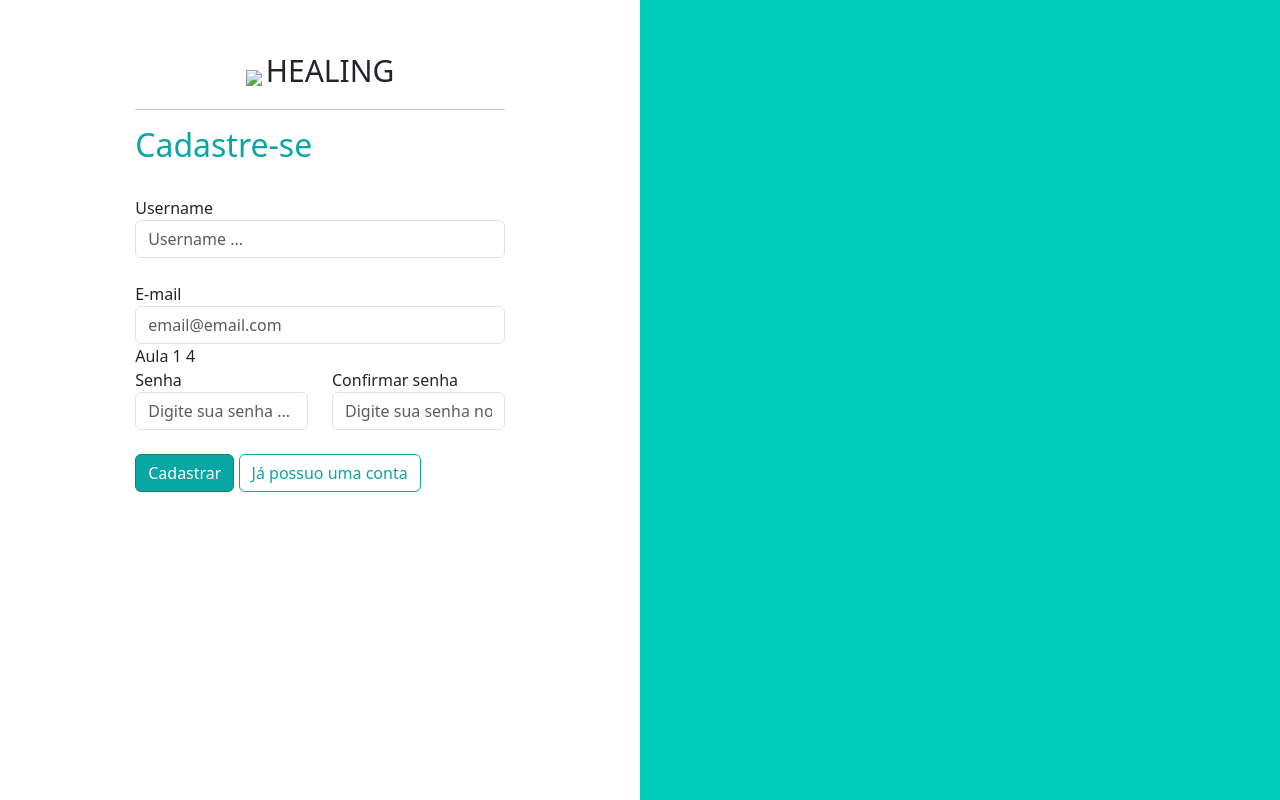
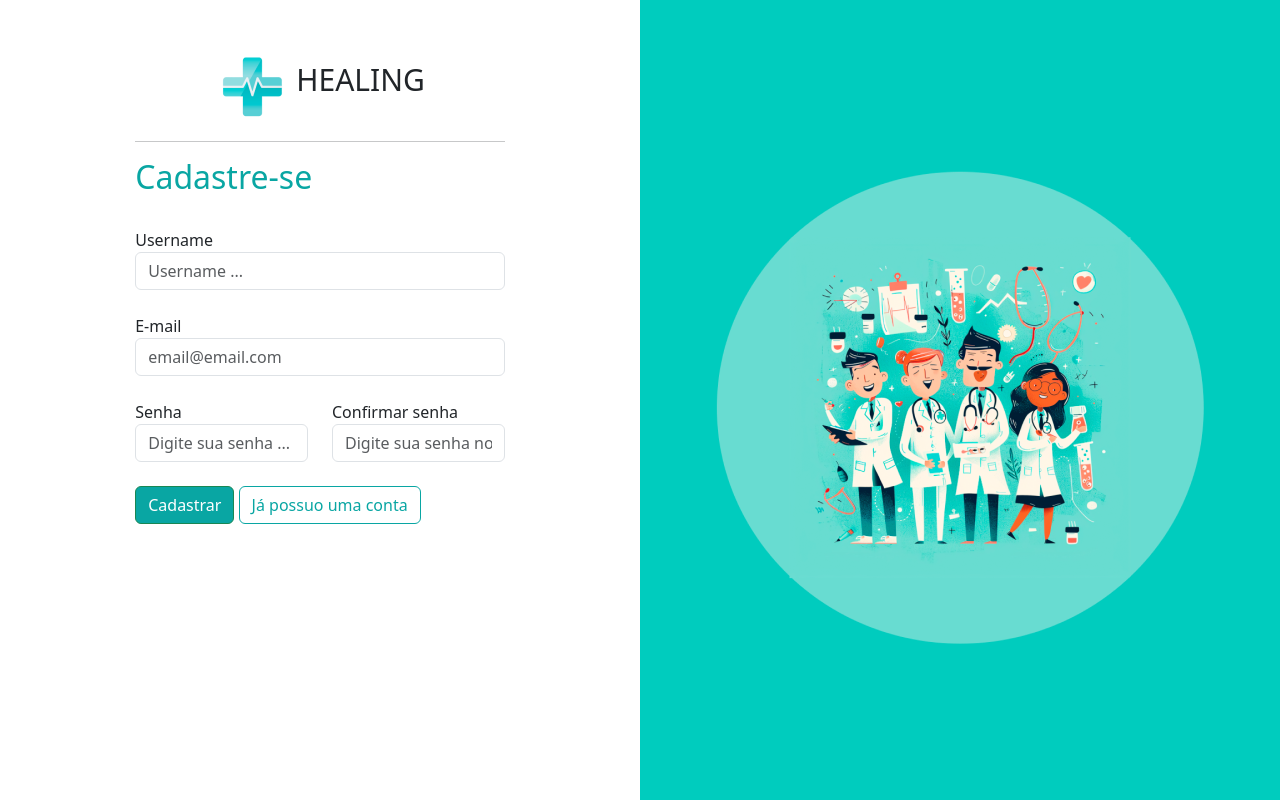
Before and after one commit to YuriSampaio10/telemedicina_healing, a Django app: template usuarios/templates/cadastro.html in a window 1280 px wide. Run offline with Django 5.2, Linux system fonts and the light colour scheme; the template is opened without the code that fills it, so the values that code supplies are empty.

Commit message:
front da pagina cadastro concluido

```diff
--- a/usuarios/templates/cadastro.html
+++ b/usuarios/templates/cadastro.html
@@ -7,6 +7,7 @@
 
 
 {% block 'body' %}
+
  <div class="container-fluid">
  <div class="row">
  <div class="col-md d-flex justify-content-center">
@@ -14,7 +15,7 @@
  <br>
  <br>
  <section class="cont-logo">
- <img class="logo" src="#">
+ <img src="{% static 'geral/img/logo.png' %}" alt="Logo">
  <label class="text-logo">HEALING</label>
  </section>
  <hr>
@@ -27,7 +28,6 @@
  <br>
 <label for="">E-mail</label>
  <input type="text" name="email" id="" placeholder="email@email.com" class="form-control">
-Aula 1 4
  <br>
 <div class="row">
  <div class="col-md">
@@ -46,8 +46,7 @@ Aula 1 4
  </div>
  </div>
  <div class="col-md bg-main d-flex justify-content-center align-items-center">
- <img src="#" alt="">
- </div>
+    <img src="{% static 'usuarios/img/ilustracao.png' %}" alt=""> </div>
  </div>
  </div>
 {% endblock 'body' %}
```
Also changed, not shown: templates/static/geral/img/logo.png (added), templates/static/usuarios/img/ilustracao.png (added).
